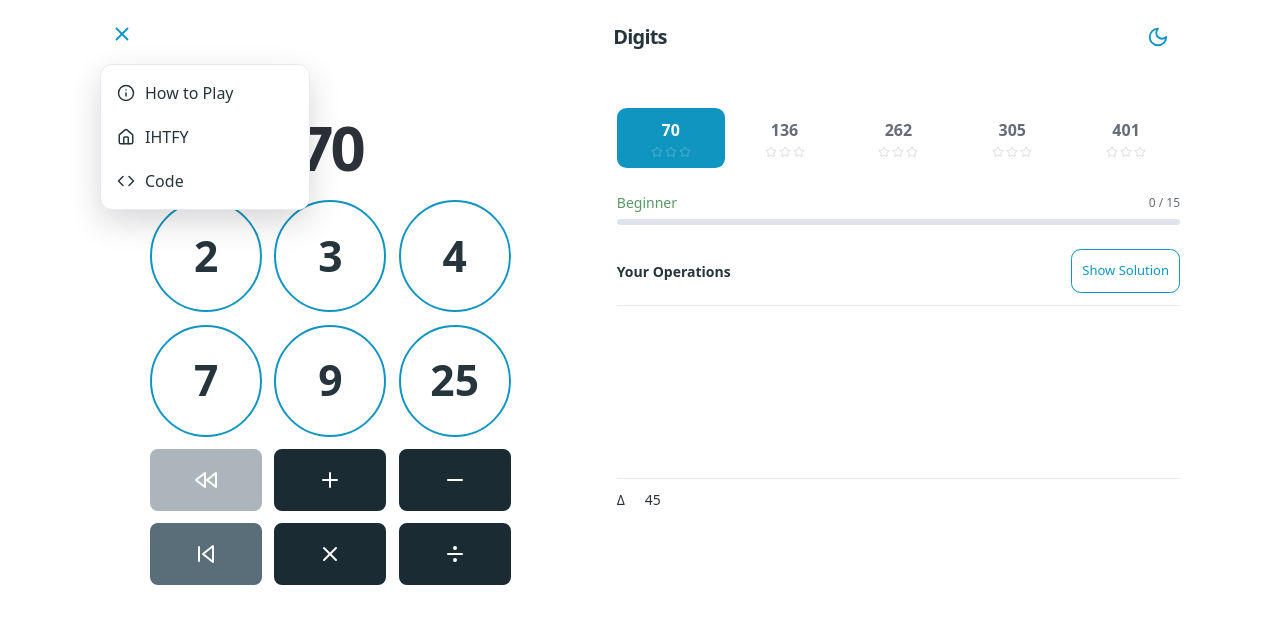
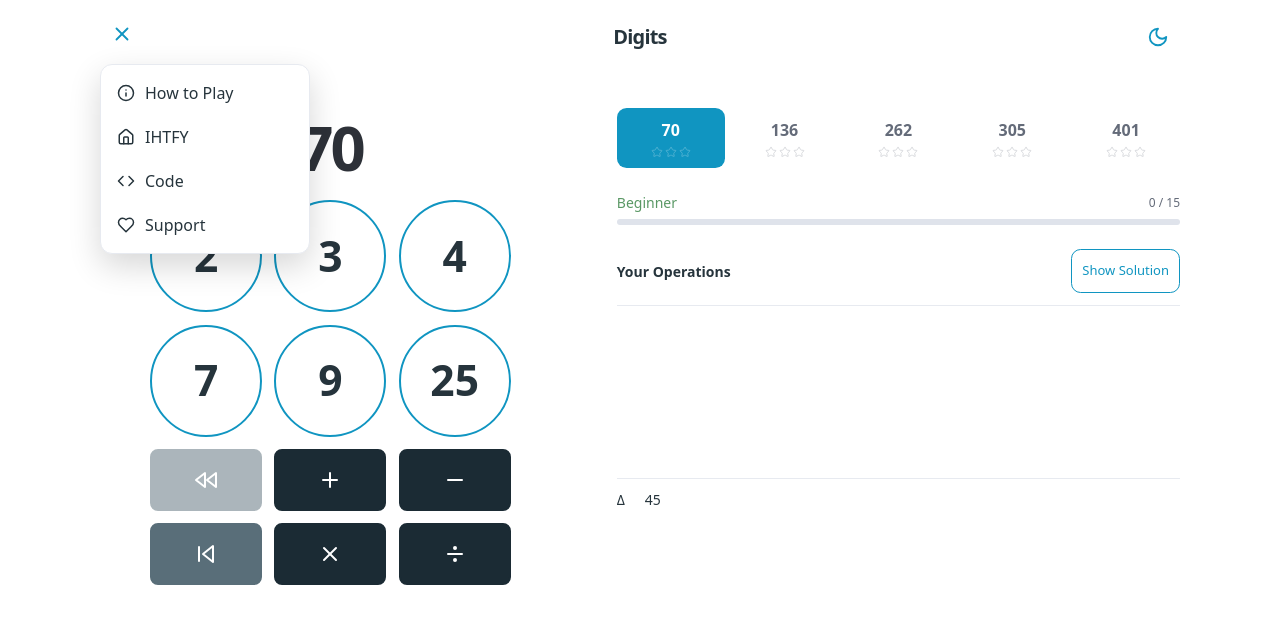
Before and after one commit to IHTFY/digits, a SvelteKit app: page / in a window 1280 px wide. Both pictures are taken after a click on the button 122 px from the left and 34 px from the top of the page. Shown: the top 624 px of the page. Built offline with nearby package versions, Linux system fonts and the light colour scheme.

Commit message:
Add a support link to the menu
A Support item with a heart icon follows IHTFY and Code and opens ihtfy.com/support in a new tab. The menu alignment test now expects four rows.

```diff
--- a/src/routes/+page.svelte
+++ b/src/routes/+page.svelte
@@ -2,7 +2,7 @@
 	import '@picocss/pico/css/pico.css';
 	import '$lib/app.css';
 	import { modal, theme } from '$lib/stores';
-	import { Code, House, Info, Menu, Moon, Sun, X } from '@lucide/svelte';
+	import { Code, Heart, House, Info, Menu, Moon, Sun, X } from '@lucide/svelte';
 	import { onMount } from 'svelte';
 	import Board from './board.svelte';
 	import Instructions from './instructions.svelte';
@@ -87,6 +87,11 @@
 						><Code size={18} /> Code</a
 					>
 				</li>
+				<li>
+					<a href="https://ihtfy.com/support/" target="_blank" rel="noopener"
+						><Heart size={18} /> Support</a
+					>
+				</li>
 			</ul>
 		</div>
 		<strong>Digits</strong>
```
Also changed, not shown: 1 other file (tests, documents, lock files or other folders).
